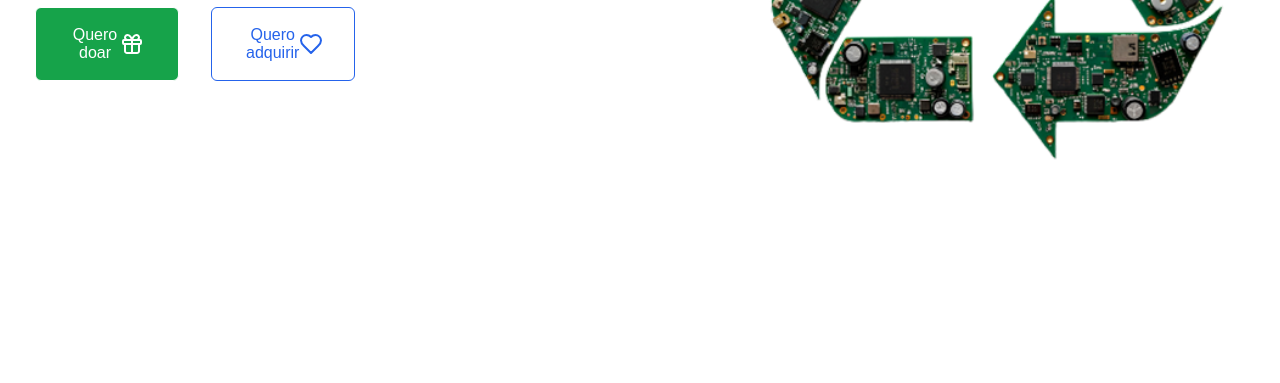
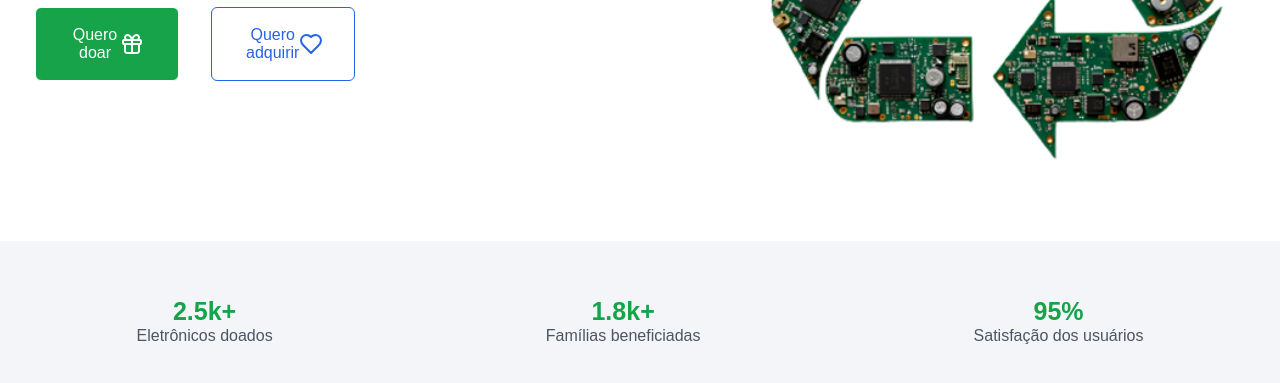
Before and after one commit to Lucas-Sampp/recicla-tech, a plain HTML site: page index.html in a window 1280 px wide. Shown: the part 439-822 px from the top of the page. Before the commit the page ends 800 px from the top, so only its background shows below. Drawn offline with Linux system fonts and the light colour scheme.

Commit message:
feat: adiciona stats section

```diff
--- a/index.html
+++ b/index.html
@@ -45,6 +45,24 @@
             </div>
         </section>
 
+        <section class="stats">
+            <div>
+                <h2>2.5k+</h2>
+                <p>Eletrônicos doados</p>
+            </div>
+
+            <div>
+                <h2>1.8k+</h2>
+                <p>Famílias beneficiadas</p>
+            </div>
+
+            <div>
+                <h2>95%</h2>
+                <p>Satisfação dos usuários</p>
+            </div>
+
+        </section>
+
     </main>
 </body>
 
--- /dev/null
+++ b/styles/layout/_stats.scss
@@ -0,0 +1,26 @@
+@use "../base/typography";
+@use "../base/colors";
+
+.stats {
+    display: flex;
+    justify-content: space-around;
+    align-items: center;
+    height: 20vh;
+    background-color: colors.$color-background-gray;
+
+    div {
+        display: flex;
+        flex-direction: column;
+        align-items: center;
+        justify-content: space-between;
+        height: 6vh;
+
+        h2 {
+            color: colors.$color-primary;
+        }
+
+        p {
+            color: colors.$color-subtitle;
+        }
+    }
+}
--- a/styles/main.scss
+++ b/styles/main.scss
@@ -2,6 +2,7 @@
 
 @use "./layout/header";
 @use "./layout/hero";
+@use "./layout/stats";
 
 * {
   margin: 0;
```
Also changed, not shown: styles/main.css, 1 other file.
